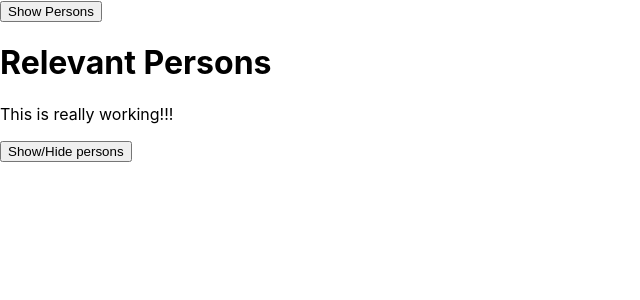
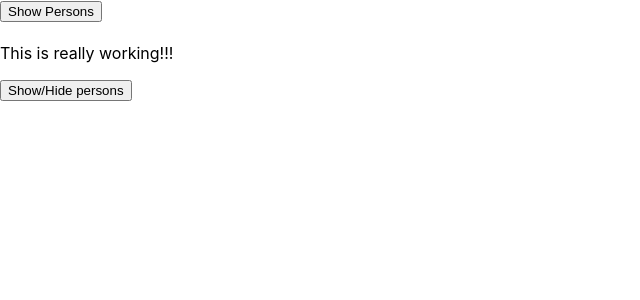
Before and after one commit to Gitter14/react-lessons, a React app: page / in a window 1280 px wide. Shown: the top 300 px of the page, without its empty margins (0-640 px from the left). Built offline with nearby package versions, Linux system fonts and the light colour scheme.

Commit message:
Another approach withClassFunctionToConfigure.js added to Person.js and App.js. Does not pass valid props thoe.

```diff
--- a/src/components/Persons/Person/Person.js
+++ b/src/components/Persons/Person/Person.js
@@ -1,6 +1,7 @@
 import React, {Component} from 'react';
 import classes from './Person.css';
-import WithClass from '../../../hoc/WithClass';
+import withClass from '../../../hoc/withClassFunctionToConfigure';
+import Aux from '../../../hoc/Auxilery';
 
 class Person extends Component {
 
@@ -19,11 +20,11 @@
 
     render () {
         console.log('[Person.js] Inside render()');
-        return <WithClass className={classes.Person}>
+        return <Aux>
             <p onClick={this.props.click}>I'm {this.props.name} and have {this.props.age} years!</p>
             <p>{this.props.children}</p>
             <input type="text" onChange={this.props.changed} value={this.props.name}/>
-        </WithClass>
+        </Aux>
         // return [
         //     <p key="1">I'm {this.props.name} and have {this.props.age} years!</p>,
         //      <p key="2">{this.props.children}</p>,
@@ -32,4 +33,4 @@
     }
 }
 
-export default Person;
+export default withClass(Person,classes.Person);
--- a/src/containers/App.js
+++ b/src/containers/App.js
@@ -2,7 +2,8 @@
 import classes from './App.css';
 import Persons from '../components/Persons/Persons';
 import Cockpit from '../components/Cockpit/Cockpit';
-import WithClass from '../hoc/WithClass';
+import Aux from '../hoc/Auxilery';
+import withClass from '../hoc/withClassFunctionToConfigure';
 
 class App extends PureComponent {
 
@@ -82,7 +83,7 @@
     }
 
     return (
-        <WithClass classes={classes.App}>
+        <Aux>
         <button onClick={() => this.setState({showPersons: true})}>Show Persons</button>
           <Cockpit
             appTitle={this.props.title}
@@ -91,9 +92,9 @@
             clicked={this.togglePersonsHandler}
           />
           {person}
-        </WithClass>
+        </Aux>
     );
   }
 }
 
-export default App;
+export default withClass(App,classes.App);
--- /dev/null
+++ b/src/hoc/withClassFunctionToConfigure.js
@@ -0,0 +1,11 @@
+import React from 'react';
+
+const withClass = (WrappedComponent,className) => {
+    return (props) => (
+        <div className={className}>
+            <WrappedComponent/>
+        </div>
+    );
+}
+
+export default withClass;
```
